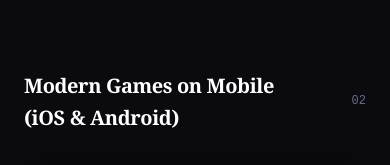
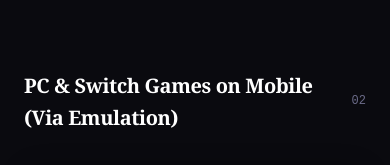
Before and after one commit to Aaugustus1/gamerepo, a plain HTML site: page qdim.html in a window 390 px wide. Shown: the part 483-648 px from the top of the page. Drawn offline with Linux system fonts and the light colour scheme; no server answers.

Commit message:
Rename top showcase section to PC & Switch Games on Mobile (Via Emulation) for clarity

```diff
--- a/qdim.html
+++ b/qdim.html
@@ -1105,7 +1105,7 @@
         <!-- SECTION 5: Modern Mobile Games (Moved to Top) -->
         <section class="showcase-section" aria-labelledby="modern-games-heading">
             <div class="section-header">
-                <h2 id="modern-games-heading">Modern Games on Mobile (iOS & Android)</h2>
+                <h2 id="modern-games-heading">PC & Switch Games on Mobile (Via Emulation)</h2>
                 <div class="section-line" aria-hidden="true"></div>
                 <span class="section-count" aria-label="2 games">02</span>
             </div>
```
